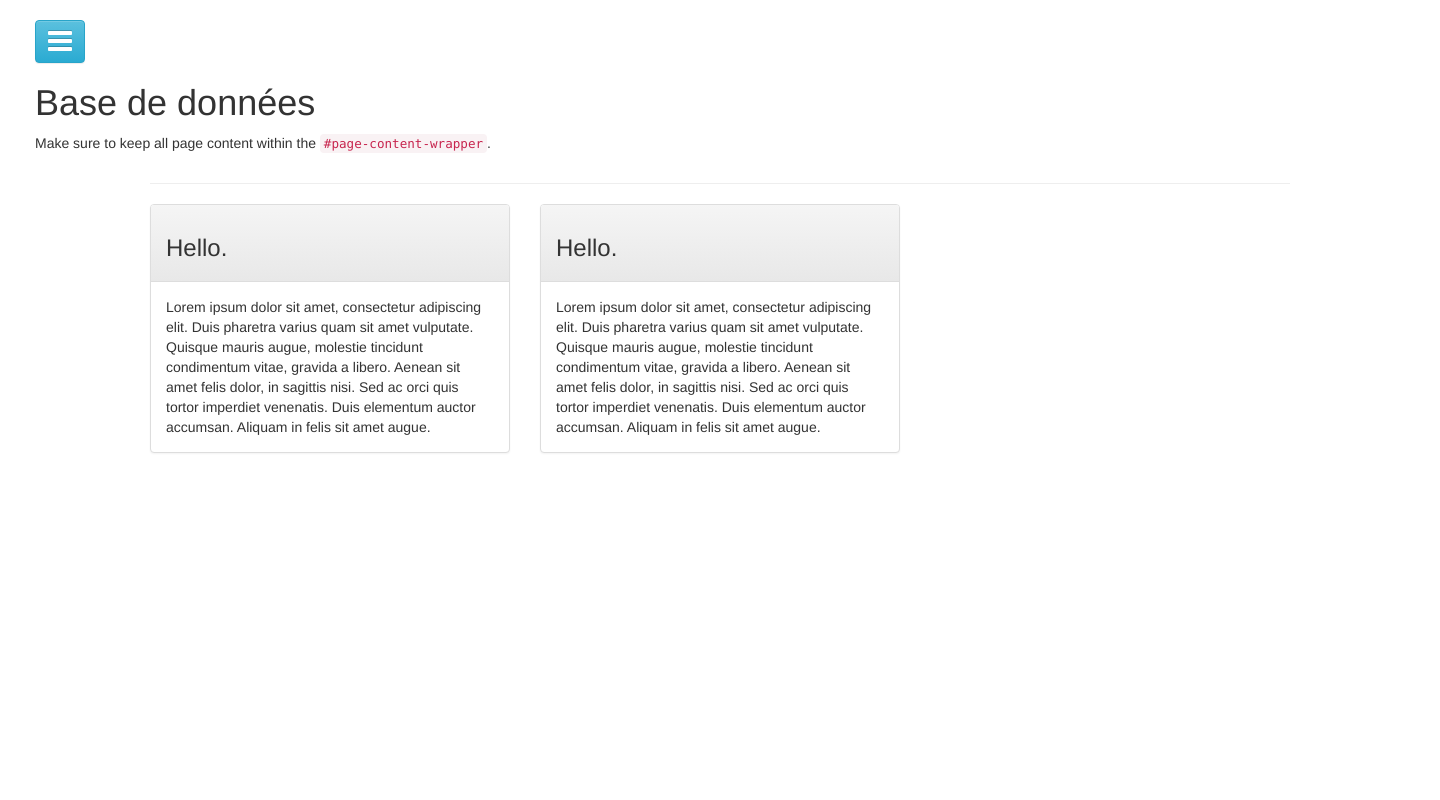
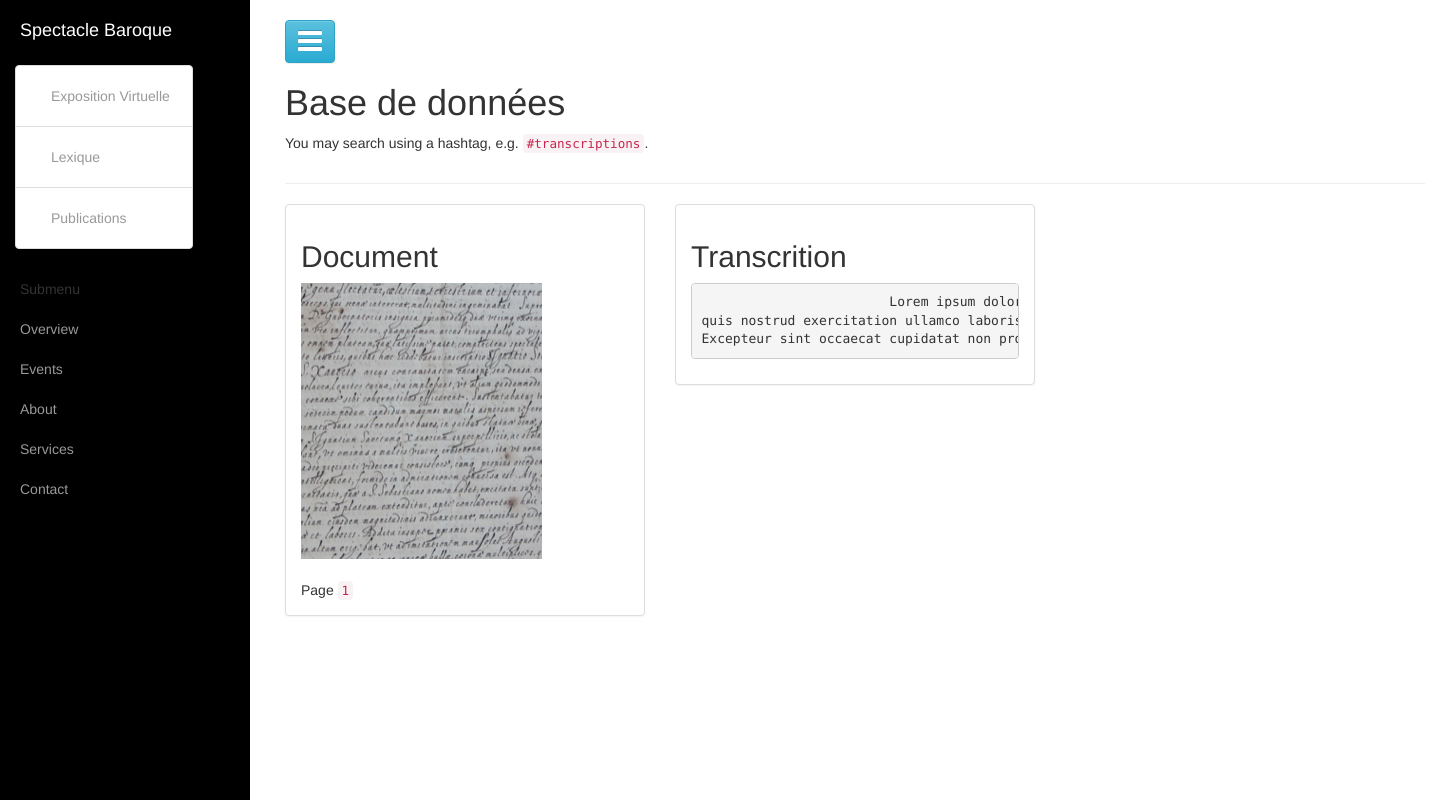
Before and after one commit to pdonorio/frapi, a PHP site: page /app.html in a window 1440 px wide. Run offline with PHP 8.4, Linux system fonts and the light colour scheme; some libraries are stand-ins or nearby versions.

Commit message:
Prototyping some more

```diff
--- a/prototypes/weblayout2/app.html
+++ b/prototypes/weblayout2/app.html
@@ -31,15 +31,14 @@
     <!--
                     <a href="#" class="list-group-item active">Link</a>
      -->
-                    <a href="#" class="list-group-item">Link</a>
-                    <a href="#" class="list-group-item">Link</a>
-                    <a href="#" class="list-group-item">Link</a>
+                    <a href="#" class="list-group-item">Exposition Virtuelle</a>
+                    <a href="#" class="list-group-item">Lexique</a>
+                    <a href="#" class="list-group-item">Publications</a>
                 </div>
             </div>
 
 </li>
                 <li> Submenu </li>
-                <li> <a href="#">Shortcuts</a> </li>
                 <li> <a href="#">Overview</a> </li>
                 <li> <a href="#">Events</a> </li>
                 <li> <a href="#">About</a> </li>
@@ -62,7 +61,7 @@
                     </a>
 
                     <h1> Base de données </h1>
-                    <p>Make sure to keep all page content within the <code>#page-content-wrapper</code>.</p>
+                    <p> You may search using a hashtag, e.g. <code>#transcriptions</code>.</p>
                 </div>
             </div>
         </div>
@@ -70,24 +69,33 @@
 
         <div class="container">
             <hr>
+
+
             <div class="row">
                 <div class="col-md-4">
                   <div class="panel panel-default">
-                    <div class="panel-heading"><h3>Hello.</h3></div>
-                    <div class="panel-body">Lorem ipsum dolor sit amet, consectetur adipiscing elit. Duis pharetra varius quam sit amet vulputate.
-                    Quisque mauris augue, molestie tincidunt condimentum vitae, gravida a libero. Aenean sit amet felis
-                    dolor, in sagittis nisi. Sed ac orci quis tortor imperdiet venenatis. Duis elementum auctor accumsan.
-                    Aliquam in felis sit amet augue.
+                    <div class="panel-body">
+                        <h2>
+                            Document
+                        </h2>
+                        <img src="images/a.png">
+                        <br>
+                        <br>
+                        Page <code>1</code>
                     </div>
                   </div>
                 </div>
                 <div class="col-md-4">
                     <div class="panel panel-default">
-                    <div class="panel-heading"><h3>Hello.</h3></div>
-                    <div class="panel-body">Lorem ipsum dolor sit amet, consectetur adipiscing elit. Duis pharetra varius quam sit amet vulputate.
-                    Quisque mauris augue, molestie tincidunt condimentum vitae, gravida a libero. Aenean sit amet felis
-                    dolor, in sagittis nisi. Sed ac orci quis tortor imperdiet venenatis. Duis elementum auctor accumsan.
-                    Aliquam in felis sit amet augue.
+                    <div class="panel-body">
+                    <h2>
+                        Transcrition
+                    </h2>
+<pre>
+                        Lorem ipsum dolor sit amet, consectetur adipisicing elit, sed do eiusmod tempor incididunt ut labore et dolore magna aliqua. Ut enim ad minim veniam,
+quis nostrud exercitation ullamco laboris nisi ut aliquip ex ea commodo consequat. Duis aute irure dolor in reprehenderit in voluptate velit esse cillum dolore eu fugiat nulla pariatur.
+Excepteur sint occaecat cupidatat non proident, sunt in culpa qui officia deserunt mollit anim id est laborum.
+</pre>
                     </div>
                   </div>
                 </div>
@@ -113,7 +121,10 @@
         e.preventDefault();
         $("#wrapper").toggleClass("toggled");
     });
-    $("#wrapper").toggleClass("toggled");
+
+    // Opened?
+    // $("#wrapper").toggleClass("toggled");
+
     </script>
 
 <!-- <script type="text/javascript">
--- a/prototypes/weblayout2/index.html
+++ b/prototypes/weblayout2/index.html
@@ -22,8 +22,10 @@
 
         <div class="col-lg-12 text-center v-center">
 
-          <h1>Spectacle Baroque</h1>
-          <p class="lead">Login or Register</p>
+          <h1>Cultures du Spectacle Baroque</h1>
+          <p class="lead">
+          Login or Register
+          </p>
 
           <br>
 
```
Also changed, not shown: prototypes/weblayout2/css/welcome_style.css (+20 -5 lines).
